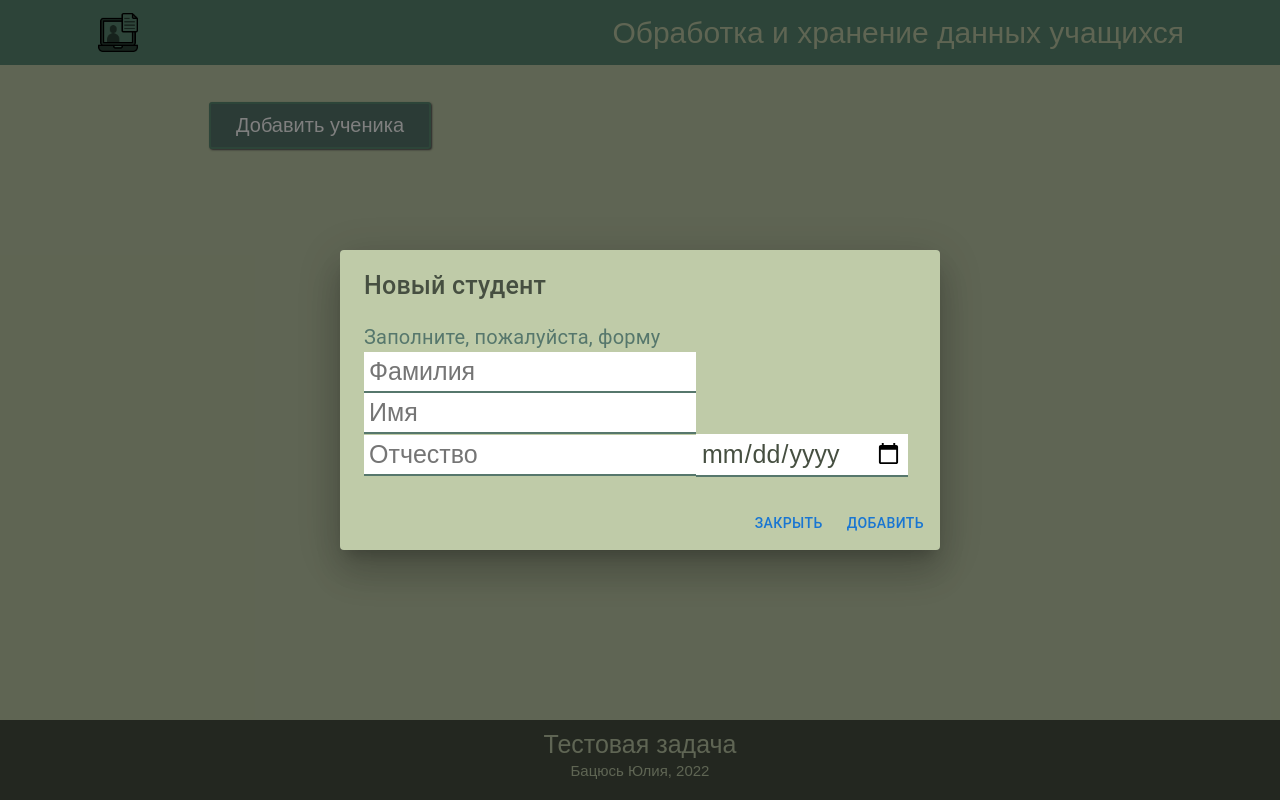
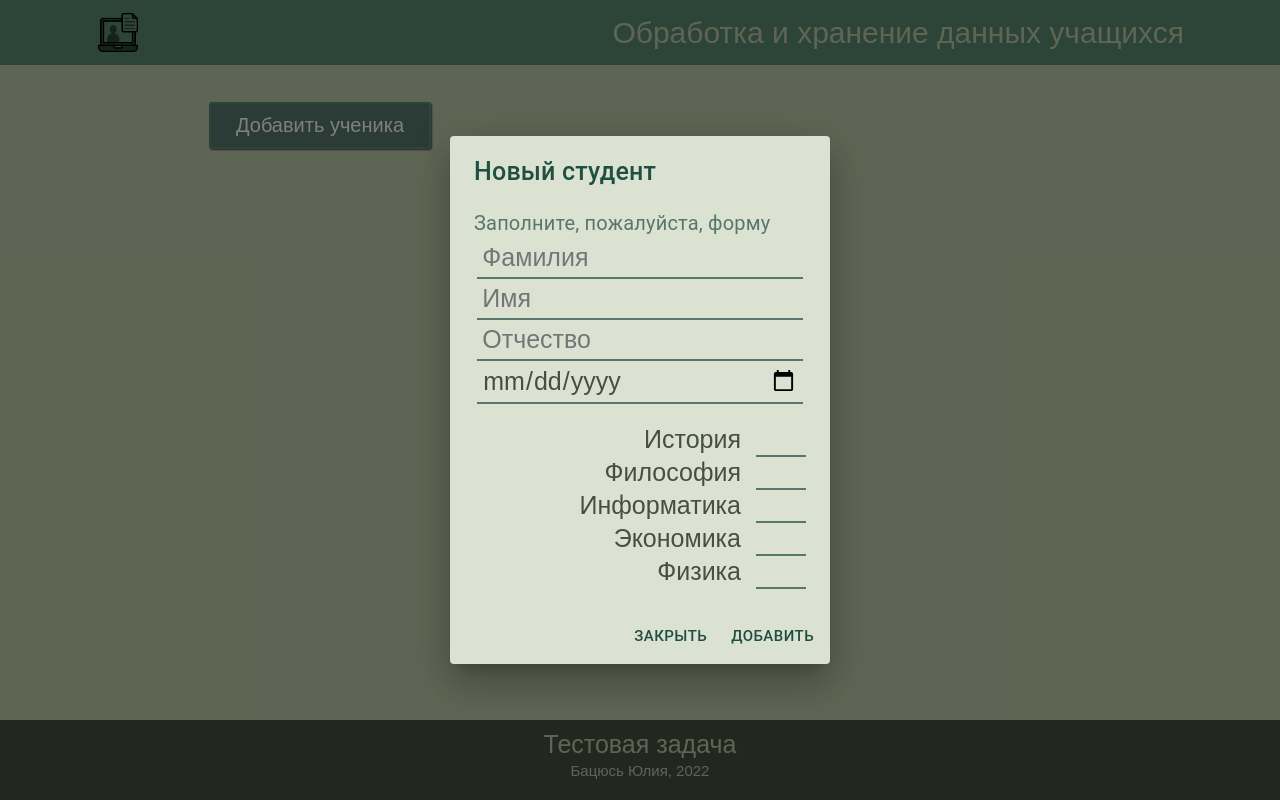
Before and after one commit to JBatsyus/Table, a React (Create React App) app: page / in a window 1280 px wide. Both pictures are taken after a click on the button "Добавить ученика". Built offline with nearby package versions, Linux system fonts and the light colour scheme; a web font is replaced by a local one.

Commit message:
+ стилизация формы

```diff
--- a/src/assets/styles/color.scss
+++ b/src/assets/styles/color.scss
@@ -2,4 +2,4 @@ $cabbage: #bfcba8;
 $eucalyptus: #5b8a72;
 $malachite: #56776c;
 $asphalt: #464f41;
-$cabbag_lite: #d6dfc6;
+$cabbag_lite: #dce2d1;
--- a/src/assets/styles/mixins.scss
+++ b/src/assets/styles/mixins.scss
@@ -1,3 +1,5 @@
+@import "./color.scss";
+
 @mixin position {
   display: flex;
   align-items: center;
@@ -12,7 +14,15 @@
 }
 // стили шрифта для ячеек таблицы
 @mixin fontStyleCell {
-  font-family: "Dosis-Regular", sans-serif;
+  font-family: "Exo2", sans-serif;
   font-size: 25px;
   padding: 5px;
 }
+@mixin inputForm {
+  font-size: 25px;
+  color: $asphalt;
+  border: none;
+  outline: none;
+  background: transparent;
+  border-bottom: 2px solid $malachite;
+}
--- a/src/components/Form/form.scss
+++ b/src/components/Form/form.scss
@@ -2,11 +2,35 @@
 @import "../../assets/styles/color.scss";
 @import "../../assets/styles/mixins.scss";
 
-// .box {
-// }
-.input__null {
-  @include fontStyleCell();
-  color: $asphalt;
-  border: none;
-  border-bottom: 2px solid $malachite;
+.box {
+  @include position();
+  flex-direction: column;
+  .input__null {
+    @include fontStyleCell();
+    @include inputForm();
+    width: 95%;
+    text-align: left;
+  }
+  .label {
+    order: 999;
+    margin-left: auto;
+    font-family: "Exo2", sans-serif;
+    font-size: 25px;
+    color: $asphalt;
+  }
+  .input__number {
+    @include inputForm();
+    margin-left: 15px;
+    text-align: center;
+  }
 }
+.indent {
+  margin-bottom: 20px;
+}
+
+// - стрелки
+input::-webkit-outer-spin-button,
+input::-webkit-inner-spin-button {
+  -webkit-appearance: none;
+  margin: 0;
+}
--- a/src/components/Form/index.jsx
+++ b/src/components/Form/index.jsx
@@ -33,13 +33,68 @@ const Form = () => {
         required
       />
       <input
-        className="input__null"
+        className="input__null indent"
         type="date"
         title="Дата рождения"
         name="hbty"
         pattern="^[А-Яа-я]+$"
         required
       />
+      <label className="label">
+        История
+        <input
+          className="input__number"
+          type="number"
+          name="history"
+          min="1"
+          max="5"
+          required
+        />
+      </label>
+      <label className="label">
+        Философия
+        <input
+          className="input__number"
+          type="number"
+          name="philosophy"
+          min="1"
+          max="5"
+          required
+        />
+      </label>
+      <label className="label">
+        Информатика
+        <input
+          className="input__number"
+          type="number"
+          name="informatics"
+          min="1"
+          max="5"
+          required
+        />
+      </label>
+      <label className="label">
+        Экономика
+        <input
+          className="input__number"
+          type="number"
+          name="economics"
+          min="1"
+          max="5"
+          required
+        />
+      </label>
+      <label className="label">
+        Физика
+        <input
+          className="input__number"
+          type="number"
+          name="physics"
+          min="1"
+          max="5"
+          required
+        />
+      </label>
     </div>
   );
 };
--- a/src/components/Main/index.jsx
+++ b/src/components/Main/index.jsx
@@ -18,10 +18,10 @@ const Main = () => {
   const theme = createTheme({
     palette: {
       background: {
-        paper: "#bfcba8",
+        paper: "#dce2d1",
       },
       text: {
-        primary: "#464f41",
+        primary: "#1f4f41",
         secondary: "#56776c",
       },
     },
@@ -67,10 +67,18 @@ const Main = () => {
             <Form></Form>
           </DialogContent>
           <DialogActions>
-            <Button onClick={handleClose} color="primary">
+            <Button
+              onClick={handleClose}
+              sx={{ color: "text.primary", fontSize: 15, fontWeight: "small" }}
+              color="primary"
+            >
               Закрыть
             </Button>
-            <Button onClick={handleClose} color="primary">
+            <Button
+              onClick={handleClose}
+              sx={{ color: "text.primary", fontSize: 15, fontWeight: "small" }}
+              color="primary"
+            >
               Добавить
             </Button>
           </DialogActions>
```
